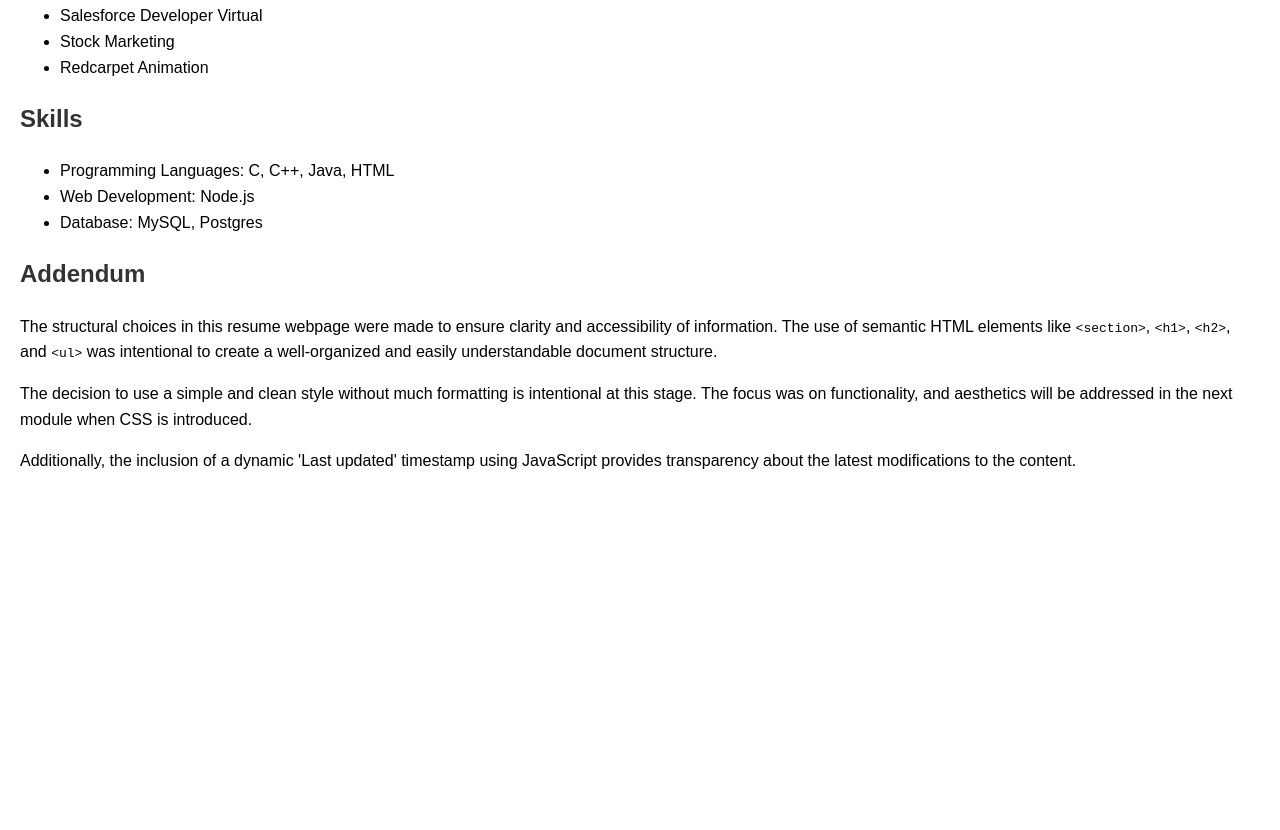
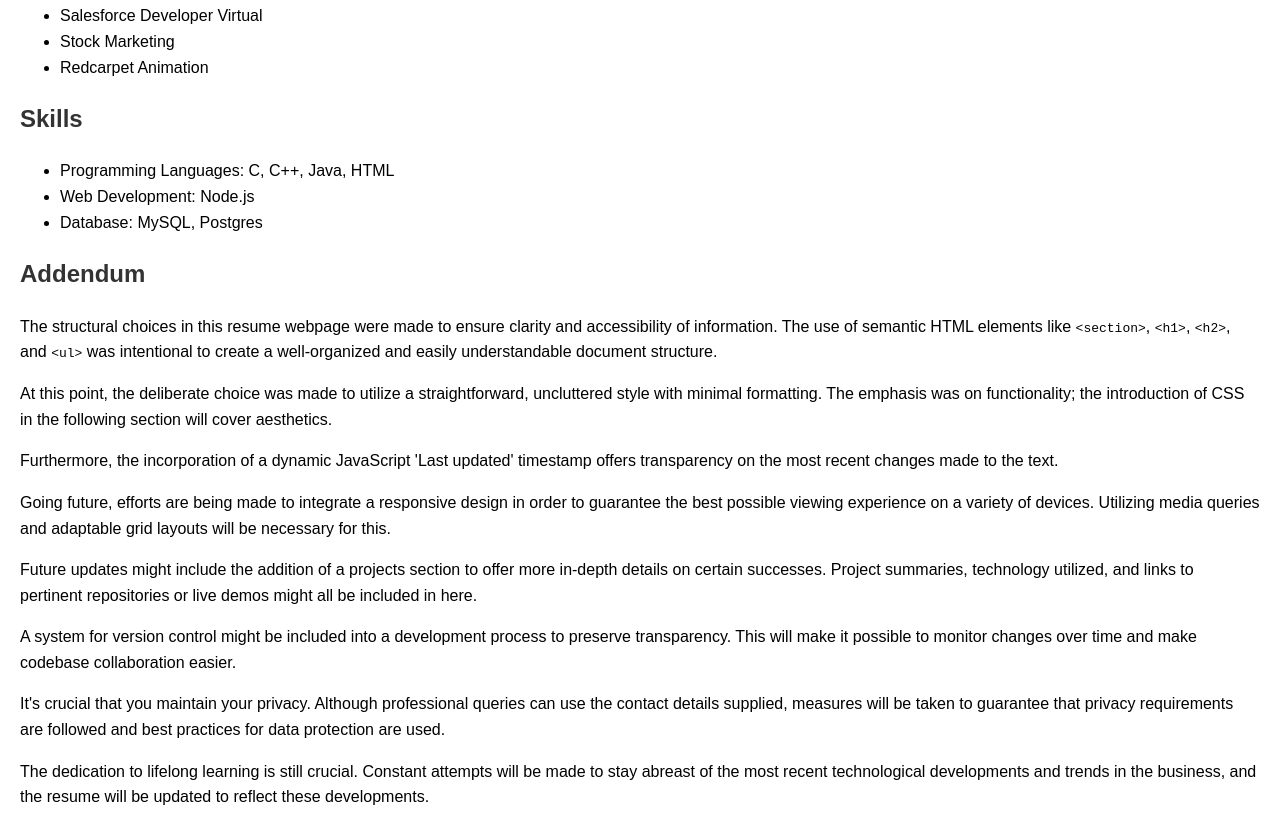
Before and after one commit to chandra926/Lab2, a plain HTML site: page index.html in a window 1280 px wide. Shown: the part 787-1617 px from the top of the page. Before the commit the page ends 1281 px from the top, so only its background shows below. Drawn offline with Linux system fonts and the light colour scheme.

Commit message:
index.html

```diff
--- a/index.html
+++ b/index.html
@@ -80,21 +80,36 @@
             <!-- Add more skills -->
         </ul>
     </section>
-    <section>
+   <section>
     <h2>Addendum</h2>
     <p>
         The structural choices in this resume webpage were made to ensure clarity and accessibility of information.
-        The use of semantic HTML elements like <code>&lt;section&gt;</code>, <code>&lt;h1&gt;</code>, <code>&lt;h2&gt;</code>, and
-        <code>&lt;ul&gt;</code> was intentional to create a well-organized and easily understandable document structure.
+        The use of semantic HTML elements like <code>&lt;section&gt;</code>, <code>&lt;h1&gt;</code>, <code>&lt;h2&gt;</code>, and <code>&lt;ul&gt;</code> was intentional to create a well-organized and easily understandable document structure.
     </p>
     <p>
-        The decision to use a simple and clean style without much formatting is intentional at this stage.
-        The focus was on functionality, and aesthetics will be addressed in the next module when CSS is introduced.
+        At this point, the deliberate choice was made to utilize a straightforward, uncluttered style with minimal formatting.
+        The emphasis was on functionality; the introduction of CSS in the following section will cover aesthetics.
     </p>
     <p>
-        Additionally, the inclusion of a dynamic 'Last updated' timestamp using JavaScript provides transparency about the latest modifications to the content.
+        Furthermore, the incorporation of a dynamic JavaScript 'Last updated' timestamp offers transparency on the most recent changes made to the text.
     </p>
-    </section>
+    <p>
+        Going future, efforts are being made to integrate a responsive design in order to guarantee the best possible viewing experience on a variety of devices. Utilizing media queries and adaptable grid layouts will be necessary for this.
+    </p>
+    <p>
+       Future updates might include the addition of a projects section to offer more in-depth details on certain successes. Project summaries, technology utilized, and links to pertinent repositories or live demos might all be included in here.
+    </p>
+    <p>
+      A system for version control might be included into a development process to preserve transparency. This will make it possible to monitor changes over time and make codebase collaboration easier.
+    </p>
+    <p>
+       It's crucial that you maintain your privacy. Although professional queries can use the contact details supplied, measures will be taken to guarantee that privacy requirements are followed and best practices for data protection are used.
+    </p>
+    <p>
+       The dedication to lifelong learning is still crucial. Constant attempts will be made to stay abreast of the most recent technological developments and trends in the business, and the resume will be updated to reflect these developments.
+    </p>
+</section>
+
 
 </body>
 </html>
```
